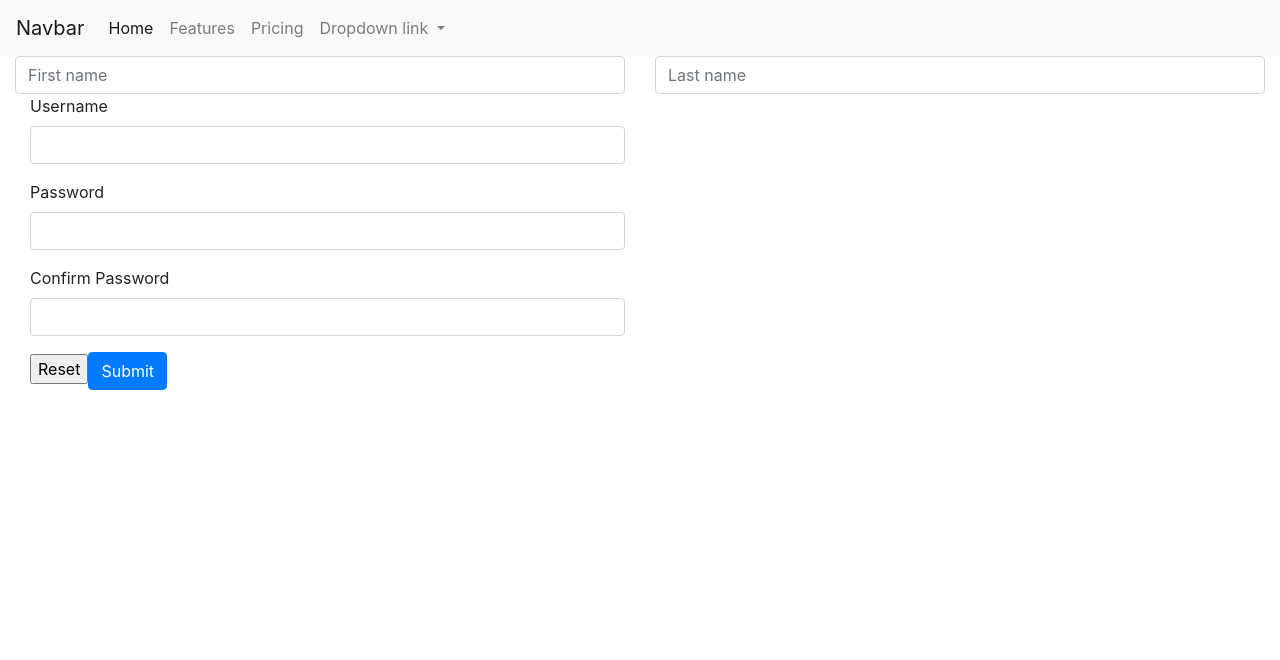
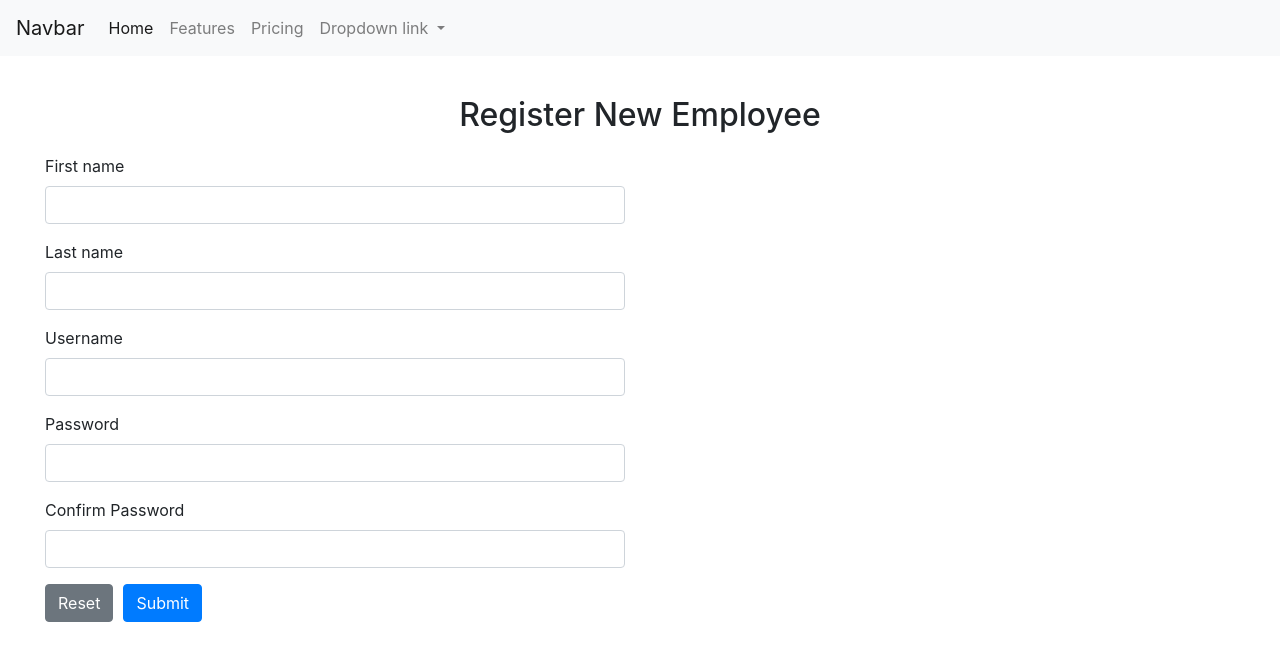
Before and after one commit to CyMathew/y_schedule, an Angular app in the folder frontend/y-schedule/: page /register in a window 1280 px wide. Shown: the top 660 px of the page. Built offline with nearby package versions, Linux system fonts and the light colour scheme.

Commit message:
Username is validated (Closes #6)

```diff
--- a/frontend/y-schedule/src/app/components/registration/registration.component.css
+++ b/frontend/y-schedule/src/app/components/registration/registration.component.css
@@ -0,0 +1,15 @@
+#content
+{
+    margin-top: 40px;
+}
+
+h2
+{
+    text-align: center;
+    margin: 20px 0px;
+}
+
+#button-group > *
+{
+    margin-right: 10px;
+}
--- a/frontend/y-schedule/src/app/components/registration/registration.component.html
+++ b/frontend/y-schedule/src/app/components/registration/registration.component.html
@@ -1,33 +1,40 @@
-<form action="#" class="container-fluid">
-    <div class="row">
-        <div class="col">
-          <input type="text" [(ngModel)]="user.first_name" class="form-control" name="firstname" placeholder="First name" required>
-          <div class="invalid-feedback">
-            Please provide your first name
+<div id="content" class="container-fluid">
+  <h2>Register New Employee</h2>
+  <form action="#" class="container-fluid" (ngSubmit)="register()">
+    <div class="form-group col-md-6">
+      <div class="alert alert-danger" *ngIf="inputNotValid.first_name">Please enter a first name</div>
+      <label for="firstname">First name</label>
+      <input type="text" [(ngModel)]="user.first_name"  class="form-control" name="firstname" >
     </div>
-        </div>
-        <div class="col">
-          <input type="text" [(ngModel)]="user.last_name" class="form-control" name="lastname" placeholder="Last name" required>
-        </div>
+    <div class="form-group col-md-6">
+      <div class="alert alert-danger" *ngIf="inputNotValid.last_name">Please enter a last name</div>
+      <label for="lastname">Last name</label>
+      <input type="text" [(ngModel)]="user.last_name" class="form-control" name="lastname" >
     </div>
 
     <div class="form-group col-md-6">
+      <div class="alert alert-danger" *ngIf="inputNotValid.username">Please enter a username</div>
+      <div class="alert alert-danger" *ngIf="userTaken">Username taken</div>
       <label for="username">Username</label>
-    <input type="text" [(ngModel)]="user.username" class="form-control" name="username" id="username" required>
+      <input type="text" [(ngModel)]="user.username" class="form-control" name="username" id="username" >
     </div>
 
     <div class="form-group col-md-6">
+      <div class="alert alert-danger" *ngIf="inputNotValid.password">Please enter a password</div>
+      <div class="alert alert-danger" *ngIf="passNoMatch">Passwords don't match</div>
       <label for="password">Password</label>
-    <input type="password" [(ngModel)]="user.password" class="form-control" name="password" id="password" required>
+      <input type="password" [(ngModel)]="user.password" class="form-control" name="password" id="password" >
     </div>
 
     <div class="form-group col-md-6">
+      <div class="alert alert-danger" *ngIf="inputNotValid.confirmPassword">Please enter a password</div>
       <label for="confirm_password">Confirm Password</label>
-    <input type="password" [(ngModel)]="user.confirmPassword" class="form-control" name="confirm_password" id="confirm_password" required>
+      <input type="password" [(ngModel)]="user.confirmPassword" class="form-control" name="confirm_password" id="confirm_password" >
     </div>
 
-  <div class="form-group col-md-6">
-    <input type="reset">
-    <button (click)="register()" type="submit" class="btn btn-primary">Submit</button>
+    <div class="form-group col-md-6" id="button-group">
+      <input (click)="reset()" type="reset" class="btn btn-secondary">
+      <button type="submit" class="btn btn-primary">Submit</button>
     </div>
   </form>
+</div>
--- a/frontend/y-schedule/src/app/components/registration/registration.component.ts
+++ b/frontend/y-schedule/src/app/components/registration/registration.component.ts
@@ -1,9 +1,6 @@
 import { Component, OnInit } from '@angular/core';
 import { HttpClient, HttpHeaders } from '@angular/common/http';
 import { Router } from '@angular/router';
-
-
-
 
 const httpOptions = {
   header: new HttpHeaders({
@@ -19,7 +16,7 @@ const httpOptions = {
 
 export class RegistrationComponent implements OnInit
 {
-  public user = {
+  user = {
     first_name: "",
     last_name: "",
     username: "",
@@ -27,7 +24,16 @@ export class RegistrationComponent implements OnInit
     confirmPassword: ""
   };
 
+  inputNotValid = {
+    first_name: false,
+    last_name: false,
+    username: false,
+    password: false,
+    confirmPassword: false
+  }
+
   userTaken = false;
+  passNoMatch = false;
 
   // url: string = "http://18.191.179.128:8085/y_schedule/register";
   url = "http://localhost:8085/y_schedule/register";
@@ -41,20 +47,42 @@ export class RegistrationComponent implements OnInit
 
   public register()
   {
+    this.reset();
 
-    if(this.user.password != this.user.confirmPassword)
+    if(this.checkIfEmpty(this.user))
+    {
+
+    }
+    else if(this.user.password != this.user.confirmPassword)
+    {
       console.log('Passwords do not match');
+      this.passNoMatch = true;
+    }
     else
     {
       this.http.post<Object>(this.url, this.user)
         .subscribe(
-          data => this.afterRegister(data),
+          (data) => this.afterRegister(data),
           err => {
             console.log("Error occurred");
-            this.router.navigate(["home"])
+            // this.router.navigate(["home"])
           }
         );
     }
+  }
+
+  private checkIfEmpty(user: Object)
+  {
+    for(let item in user)
+    {
+      if(user[item] == "")
+      {
+        this.inputNotValid[item] = true;
+        return true;
+      }
+    }
+
+    return false;
   }
 
   public afterRegister(data: Object) {
@@ -66,8 +94,20 @@ export class RegistrationComponent implements OnInit
     else
     {
       console.log('Username is taken');
+      this.userTaken = true;
     }
 
   }
 
+  private reset()
+  {
+    this.userTaken = false;
+    this.passNoMatch = false;
+
+    for(let item in this.inputNotValid)
+    {
+      this.inputNotValid[item] = false;
+    }
+  }
+
 }
```
Also changed, not shown: 1 other file (tests, documents, lock files or other folders). Lines whose indentation alone changed are shown as unchanged.
